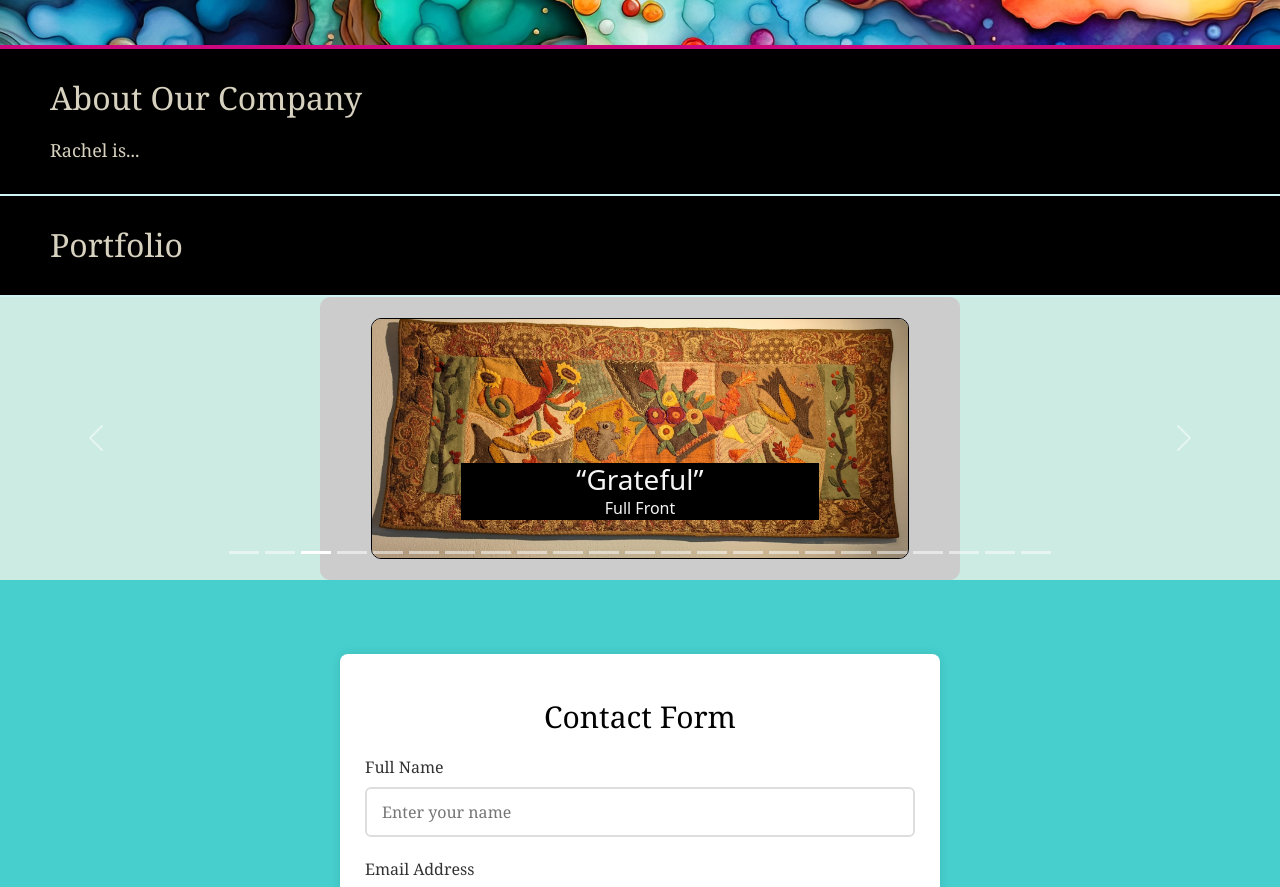
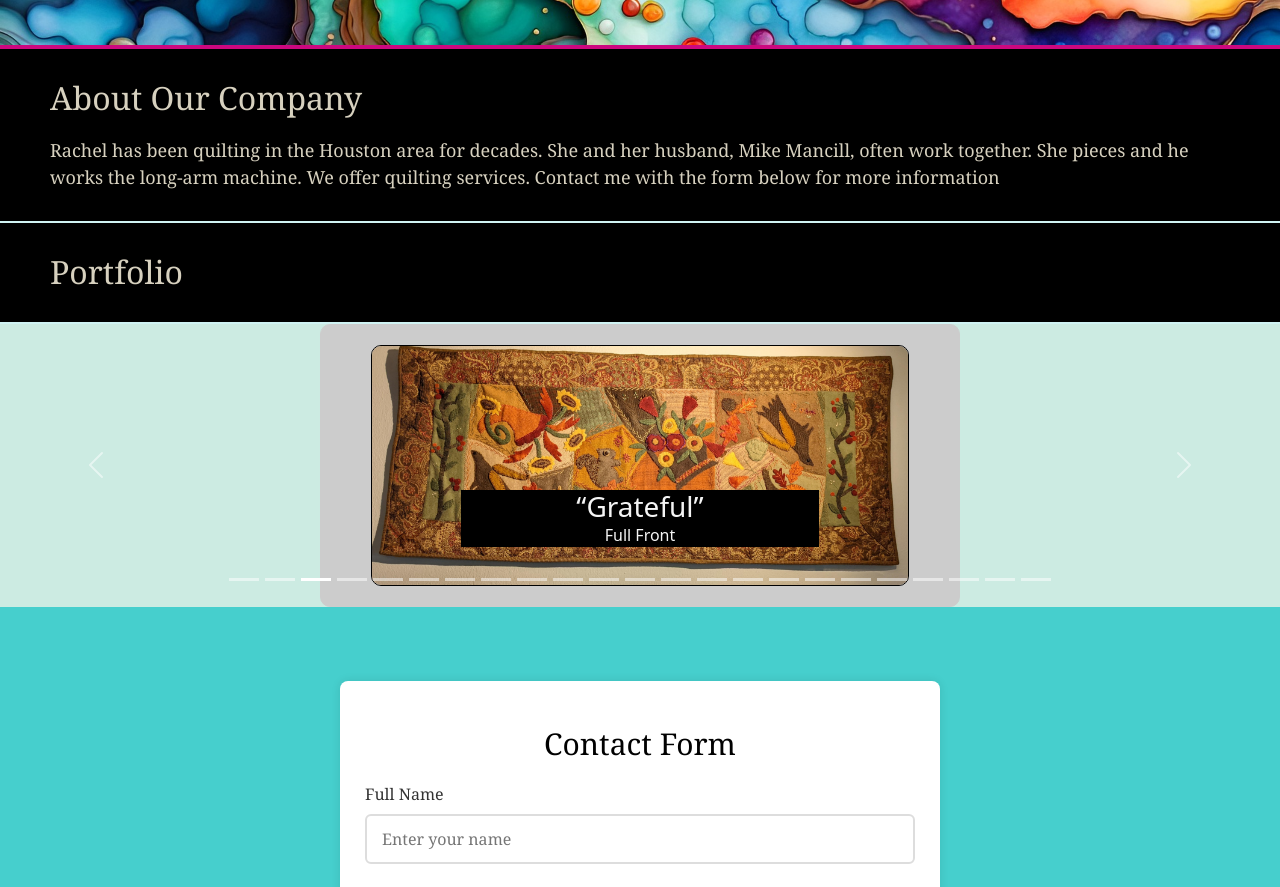
Before and after one commit to mancillh/Rachel-Mancill-Interiors-and-Quilting, a React (Vite) app: page / in a window 1280 px wide. Shown: the part 780-1667 px from the top of the page. Built offline with nearby package versions, Linux system fonts and the light colour scheme.

Commit message:
rearranged import statements as part of troubleshoot in deploy

```diff
--- a/src/App.jsx
+++ b/src/App.jsx
@@ -1,10 +1,10 @@
 import '../node_modules/bootstrap/dist/css/bootstrap.min.css';
-import NavbarSection from "./components/Navbar";
 import CoverImage from "./components/CoverImage";
 import Section from "./components/Section";
 import FooterSection from "./components/Footer";
 import Contact from "./components/Contact";
 import Card from "./components/Card";
+import NavbarSection from "./components/Navbar";
 import Carousel from 'react-bootstrap/Carousel';
 import './styles/Container.css'
 import './styles/Carousel.css'
@@ -19,7 +19,8 @@ function App() {
       <div id='About'>
         <Section
           sectionTitle="About Our Company"
-          sectionContent="Rachel is..."
+          sectionContent="Rachel has been quilting in the Houston area for decades.
+          She and her husband, Mike Mancill, often work together. She pieces and he works the long-arm machine. We offer quilting services. Contact me with the form below for more information"
         />
       </div>
       <div id='Portfolio'>
```
